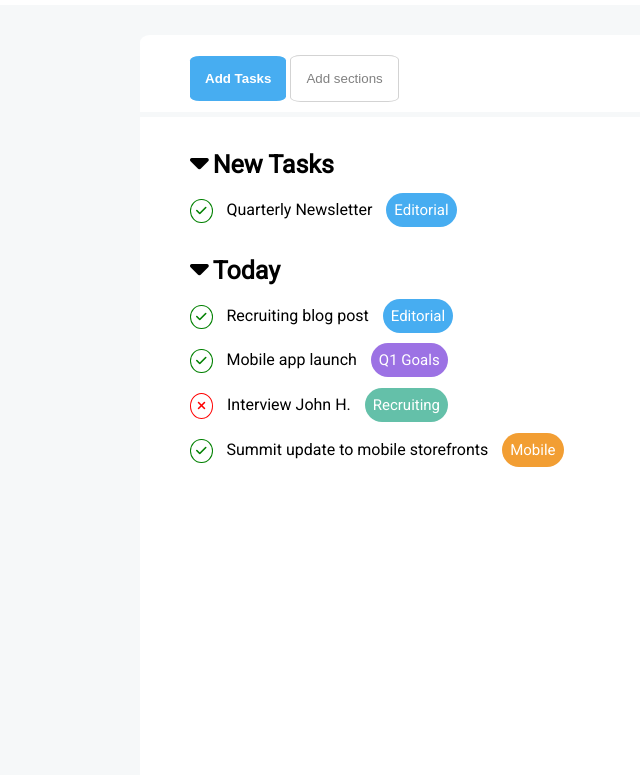
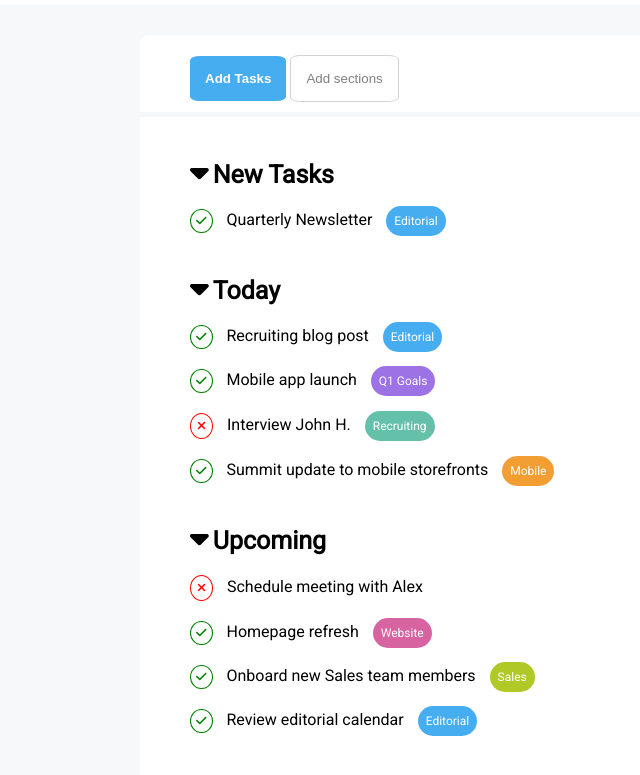
Before and after one commit to giacomofigus/html-css-toboolist, a plain HTML site: page index.html in a window 1280 px wide. Shown: the part 91-866 px from the top of the page, without its empty margins (0-640 px from the left). Drawn offline with Linux system fonts and the light colour scheme.

Commit message:
Upcoming

```diff
--- a/index.html
+++ b/index.html
@@ -28,6 +28,7 @@
 
         <hr>
 
+        <!-- New Tasks -->
         <section>
             <i class="fa-solid fa-caret-down" id="caret"></i>
             <h3>New Tasks</h3>
@@ -42,6 +43,7 @@
             </div>
         </section>
 
+        <!-- Today -->
         <section>
             <i class="fa-solid fa-caret-down" id="caret"></i>
             <h3>Today</h3>
@@ -85,6 +87,48 @@
                 </p>
             </div>
         </section>
+
+        <!-- Upcoming -->
+        <section>
+            <i class="fa-solid fa-caret-down" id="caret"></i>
+            <h3>Upcoming</h3>
+            <div class="check-cross-desc">
+                <p>
+                    <i class="fa-solid fa-xmark" id="cross"></i>
+                    Schedule meeting with Alex
+                </p>
+            </div>
+
+            <div class="check-cross-desc">
+                <p>
+                    <i class="fa-solid fa-check" id="check"></i>
+                    Homepage refresh
+                    <span class="viola-chiaro">
+                        Website
+                    </span>
+                </p>
+            </div>
+
+            <div class="check-cross-desc">
+                <p>
+                    <i class="fa-solid fa-check" id="check"></i></i>
+                    Onboard new Sales team members
+                    <span class="lime">
+                        Sales
+                    </span>
+                </p>
+            </div>
+
+            <div class="check-cross-desc">
+                <p>
+                    <i class="fa-solid fa-check" id="check"></i>
+                    Review editorial calendar
+                    <span class="azzurro">
+                        Editorial
+                    </span>
+                </p>
+            </div>
+        </section>
     </main>
 
 
--- a/style.css
+++ b/style.css
@@ -76,7 +76,7 @@ hr{
 
 section{
     margin-left: 50px;
-    margin-top: 30px;
+    margin-top: 40px;
 }
 
 #caret{
@@ -88,6 +88,7 @@ h3{
     font-size: 25px;
 }
 
+/* Targhette e simbboli */
 #check{
     font-size: 12px;
     color: green;
@@ -106,7 +107,7 @@ h3{
     color: white;
     padding: 8px;
     border-radius: 40px;
-    font-size: 15px;
+    font-size: 12px;
     margin-left: 10px;
 }
 
@@ -115,7 +116,7 @@ h3{
     color: white;
     padding: 8px;
     border-radius: 40px;
-    font-size: 15px;
+    font-size: 12px;
     margin-left: 10px;
 }
 
@@ -133,7 +134,7 @@ h3{
     color: white;
     padding: 8px;
     border-radius: 40px;
-    font-size: 15px;
+    font-size: 12px;
     margin-left: 10px;
 }
 
@@ -142,6 +143,24 @@ h3{
     color: white;
     padding: 8px;
     border-radius: 40px;
-    font-size: 15px;
+    font-size: 12px;
     margin-left: 10px;
 }
+
+.viola-chiaro{
+    background-color: #D863A1;
+    color: white;
+    padding: 8px;
+    border-radius: 40px;
+    font-size: 12px;
+    margin-left: 10px;
+}
+
+.lime{
+    background-color: #B0C926;
+    color: white;
+    padding: 8px;
+    border-radius: 40px;
+    font-size: 12px;
+    margin-left: 10px;
+}
```
